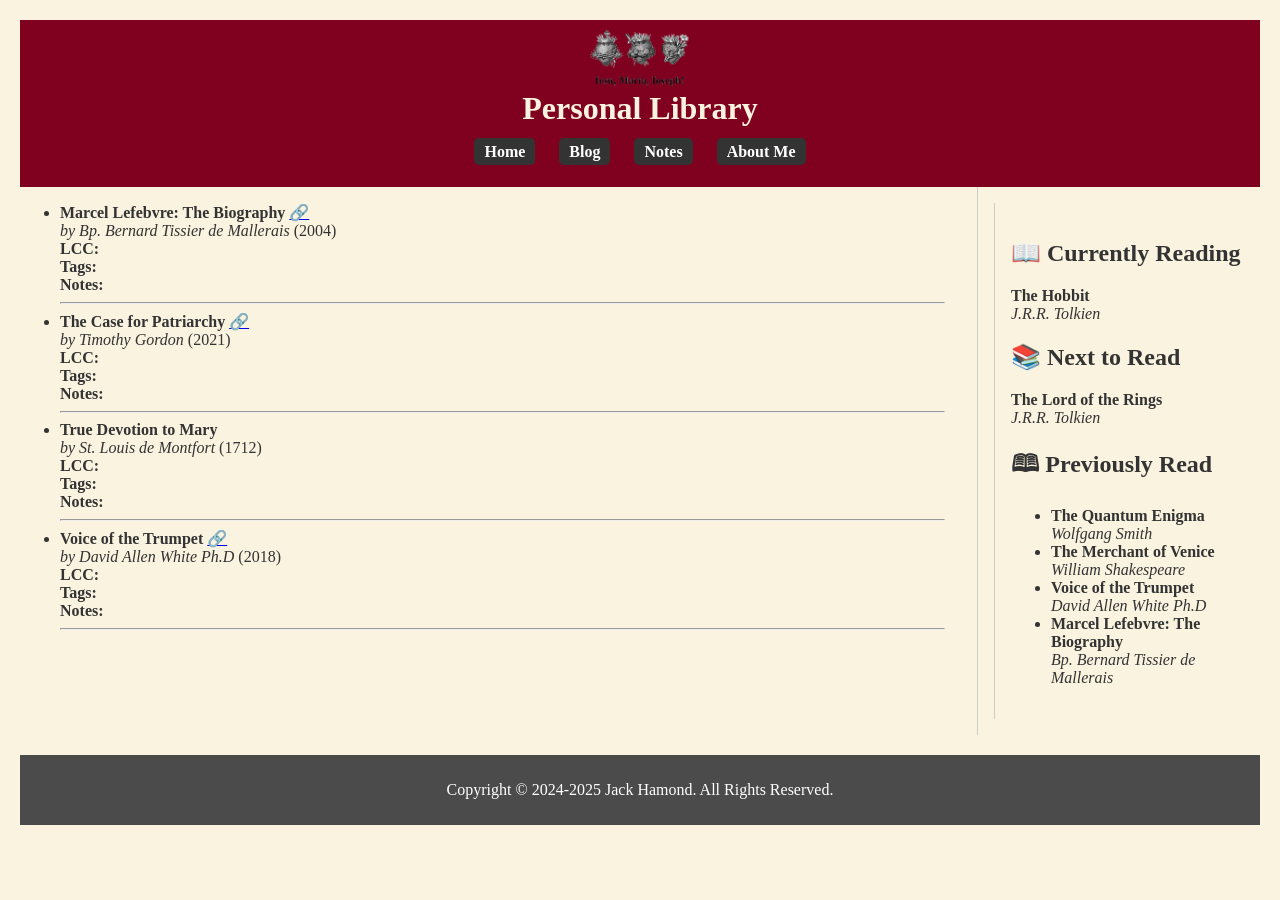
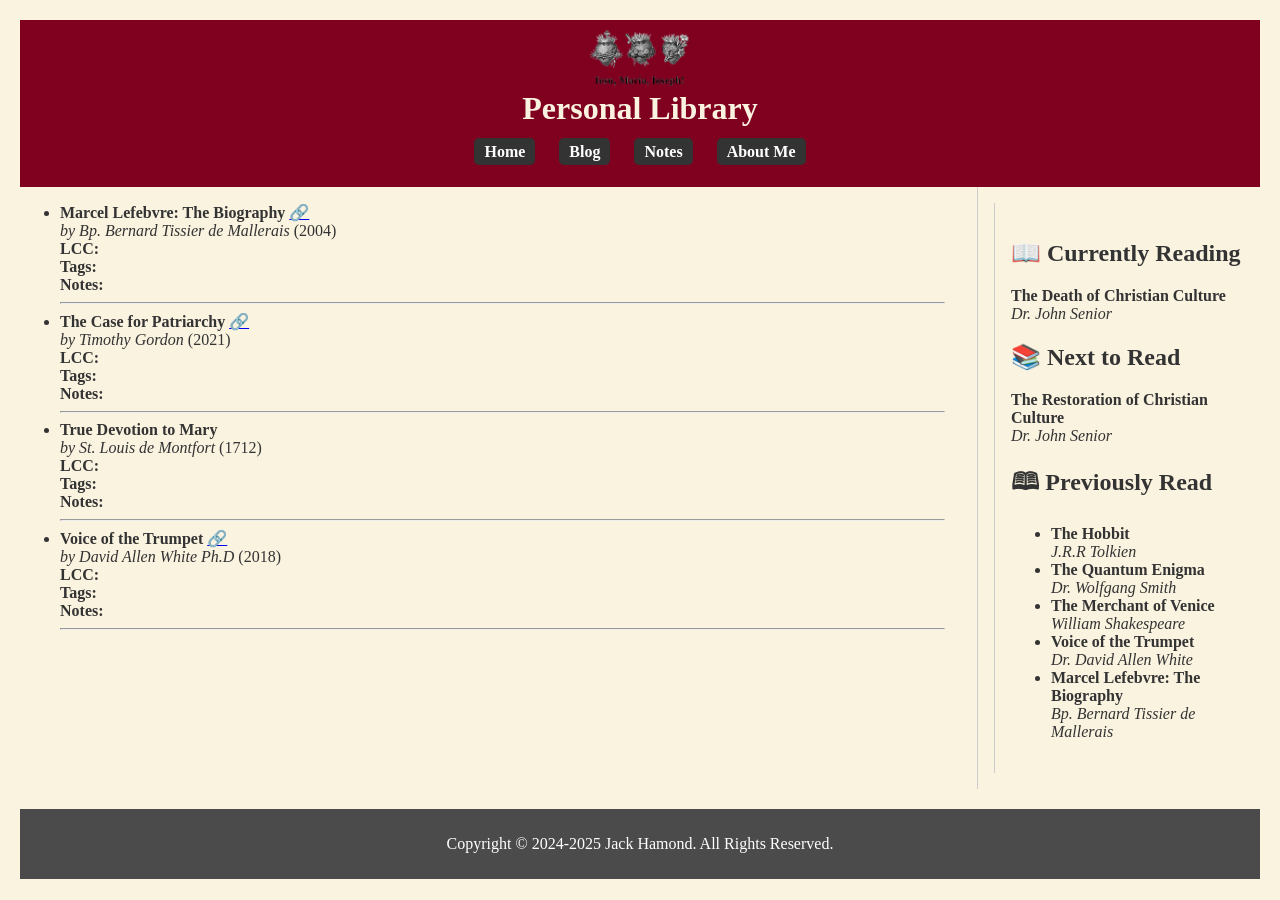
Before and after one commit to jackhamond/jackhamond.github.io, a Jekyll site: the page built from indices/library.md, in a window 1280 px wide. Built offline with Jekyll 4.4.1, drawn with Linux system fonts in a browser that asks for light colours.

Commit message:
Update reading.yml

```diff
--- a/_data/reading.yml
+++ b/_data/reading.yml
@@ -1,17 +1,19 @@
 current:
-  title: "The Hobbit"
-  author: "J.R.R. Tolkien"
+  title: "The Death of Christian Culture"
+  author: "Dr. John Senior"
 
 next:
-  title: "The Lord of the Rings"
-  author: "J.R.R. Tolkien"
+  title: "The Restoration of Christian Culture"
+  author: "Dr. John Senior"
 
 previous:
+  - title: "The Hobbit"
+    author: "J.R.R Tolkien"
   - title: "The Quantum Enigma"
-    author: "Wolfgang Smith"
+    author: "Dr. Wolfgang Smith"
   - title: "The Merchant of Venice"
     author: "William Shakespeare"
   - title: "Voice of the Trumpet"
-    author: "David Allen White Ph.D"
+    author: "Dr. David Allen White"
   - title: "Marcel Lefebvre: The Biography"
     author: "Bp. Bernard Tissier de Mallerais"
```
